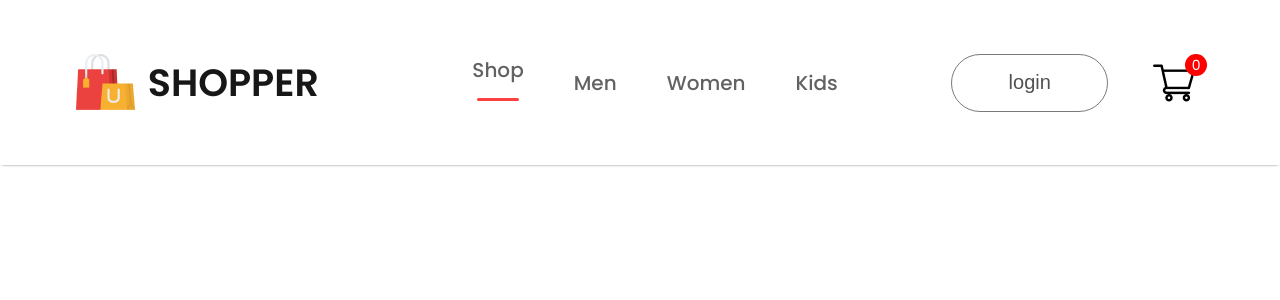
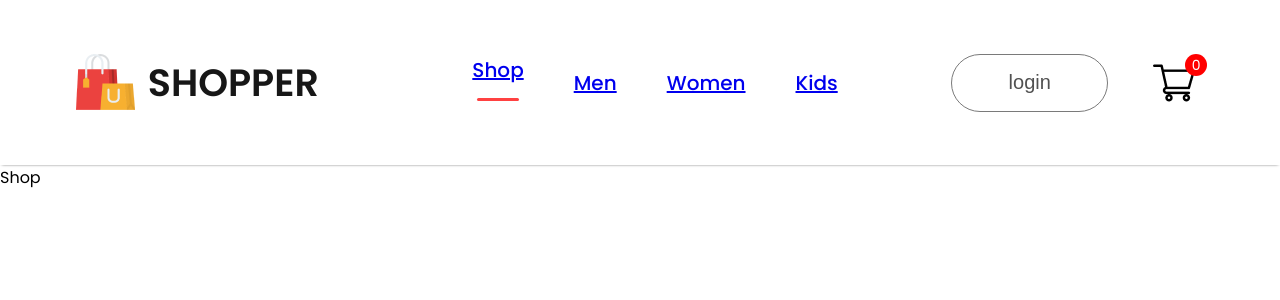
Before and after one commit to Surajkumar95931/ECOMMERCE_MERN, a React (Create React App) app: page / in a window 1280 px wide. Shown: the top 300 px of the page. Built offline with nearby package versions, Linux system fonts and the light colour scheme.

Commit message:
add pages

```diff
--- a/package.json
+++ b/package.json
@@ -6,10 +6,11 @@
     "@testing-library/jest-dom": "^5.17.0",
     "@testing-library/react": "^13.4.0",
     "@testing-library/user-event": "^13.5.0",
+    "dom": "^0.0.3",
     "react": "^18.2.0",
     "react-dom": "^18.2.0",
+    "react-router": "^6.22.3",
     "react-router-dom": "^6.22.3",
-    "react-scripts": "5.0.1",
     "web-vitals": "^2.1.4"
   },
   "scripts": {
@@ -35,5 +36,8 @@
       "last 1 firefox version",
       "last 1 safari version"
     ]
+  },
+  "devDependencies": {
+    "react-scripts": "^5.0.1"
   }
 }
--- a/src/App.js
+++ b/src/App.js
@@ -1,11 +1,35 @@
 
 import './App.css';
 import Navbar from './Components/Navbar/Navbar';
+import { BrowserRouter,Routes,Route } from 'react-router-dom';
+import ShopCategory from './Pages/ShopCategory';
+import Shop from './Pages/Shop';
+import LoginSignup from './Pages/LoginSignup';
+import Cart from './Pages/Cart';
+import Product from './Pages/Product';
+
 
 function App() {
   return (
     <div >
-  <Navbar/>
+      <BrowserRouter>
+      <Navbar/>
+
+      <Routes>
+        <Route path='/' element={<Shop/>}/>
+        <Route path='/mens' element={<ShopCategory category="men"/>}/>
+        <Route path='/womens' element={<ShopCategory category="women"/>}/>
+        <Route path='/kids' element={<ShopCategory category="kid"/>}/>
+        <Route path="/product" element={<Product/>}>
+          <Route path=":productId" element={<Product/>}/>
+         </Route>
+         <Route path='/cart' element={<Cart/>}/>
+         <Route path='/login' element={<loginSignup/>}/>
+
+      </Routes>
+
+      </BrowserRouter>
+
     </div>
   );
 };
--- a/src/Components/Navbar/Navbar.jsx
+++ b/src/Components/Navbar/Navbar.jsx
@@ -3,6 +3,7 @@
 
 import logo from "../Assests/logo.png";
 import cart_icon from "../Assests/cart_icon.png";
+import { Link } from "react-router-dom";
 
 const Navbar = () => {
   const [menu, setMenu] = useState("shop");
@@ -14,10 +15,10 @@
         <p>SHOPPER</p>
       </div>
       <ul className="nav-menu">
-        <li onClick={()=>{setMenu("shop")}}> Shop{menu==="shop"?<hr/>:<></>}</li>
-        <li onClick={()=>{setMenu("mens")}}>Men{menu==="mens"?<hr/>:<></>}</li>
-        <li onClick={()=>{setMenu("women")}}>Women{menu==="women"?<hr/>:<></>}</li>
-        <li onClick={()=>{setMenu("kids")}}>Kids{menu==="kids"?<hr/>:<></>}</li>
+        <li onClick={()=>{setMenu("shop")}}><Link to='/'>Shop</Link>{menu==="shop"?<hr/>:<></>}</li>
+        <li onClick={()=>{setMenu("mens")}}><Link to='mens'>Men</Link> {menu==="mens"?<hr/>:<></>}</li>
+        <li onClick={()=>{setMenu("women")}}><Link to='womens'>Women</Link>{menu==="women"?<hr/>:<></>}</li>
+        <li onClick={()=>{setMenu("kids")}}><Link to='kids'>Kids</Link>{menu==="kids"?<hr/>:<></>}</li>
       </ul>
 
       <div className="nav-login-cart">
--- /dev/null
+++ b/src/Pages/Cart.jsx
@@ -0,0 +1,8 @@
+import React from 'react'
+ const Cart = () => {
+  return (
+    <div>Cart</div>
+  )
+}
+
+export default Cart;
--- /dev/null
+++ b/src/Pages/LoginSignup.jsx
@@ -0,0 +1,9 @@
+import React from 'react'
+
+const LoginSignup = () => {
+  return (
+    <div>LoginSignup</div>
+  )
+}
+
+export default LoginSignup;
--- /dev/null
+++ b/src/Pages/Product.jsx
@@ -0,0 +1,9 @@
+import React from 'react'
+
+ const Product = () => {
+  return (
+    <div>Product</div>
+  )
+}
+
+export default Product;
--- /dev/null
+++ b/src/Pages/Shop.jsx
@@ -0,0 +1,9 @@
+import React from 'react'
+ const Shop = () => {
+  return (
+    <div>Shop</div>
+  )
+}
+
+
+export default Shop;
--- /dev/null
+++ b/src/Pages/ShopCategory.jsx
@@ -0,0 +1,8 @@
+import React from 'react'
+ const ShopCategory = () => {
+  return (
+    <div>ShopCategory</div>
+  )
+}
+
+export default ShopCategory;
```
Also changed, not shown: 1 other file (tests, documents, lock files or other folders).
